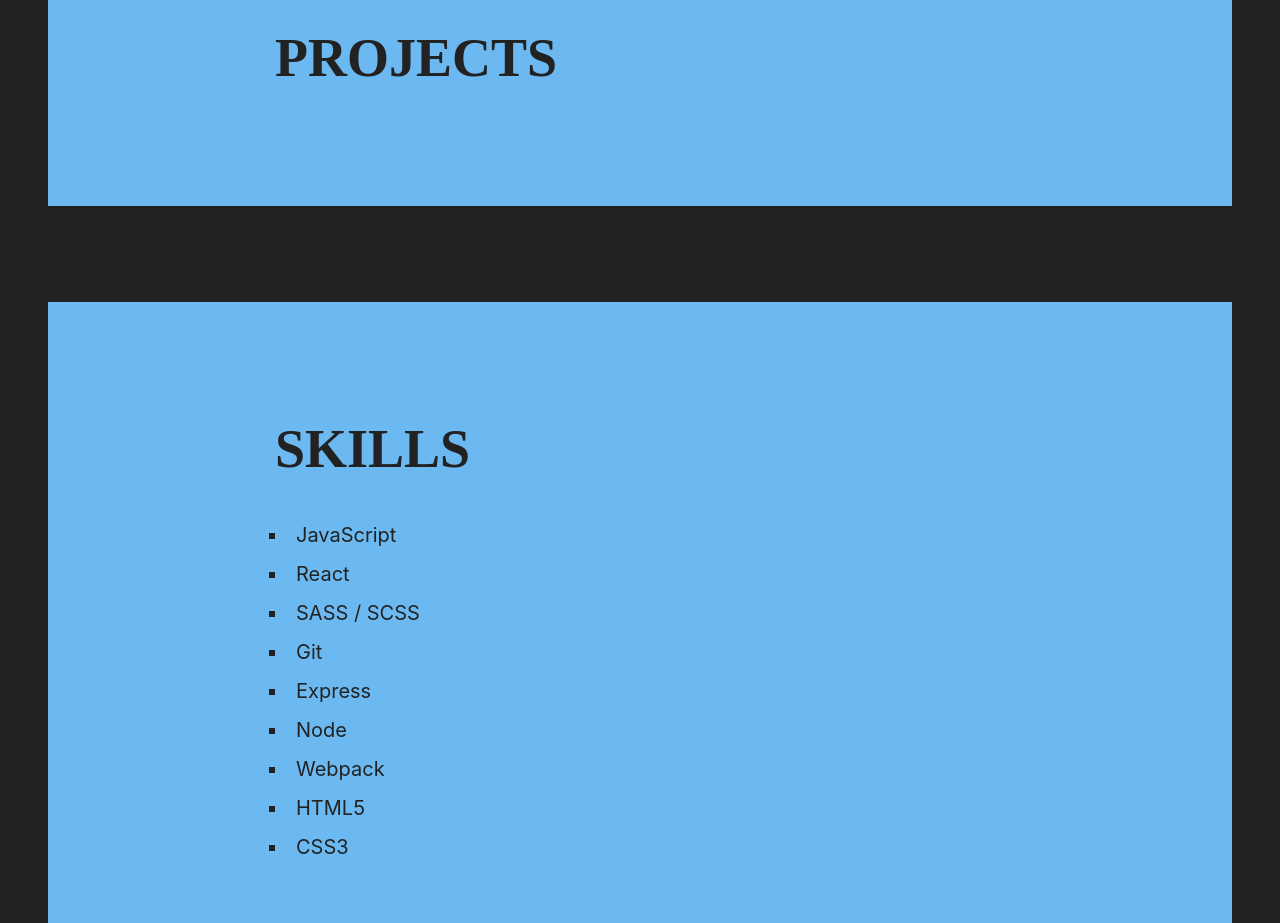
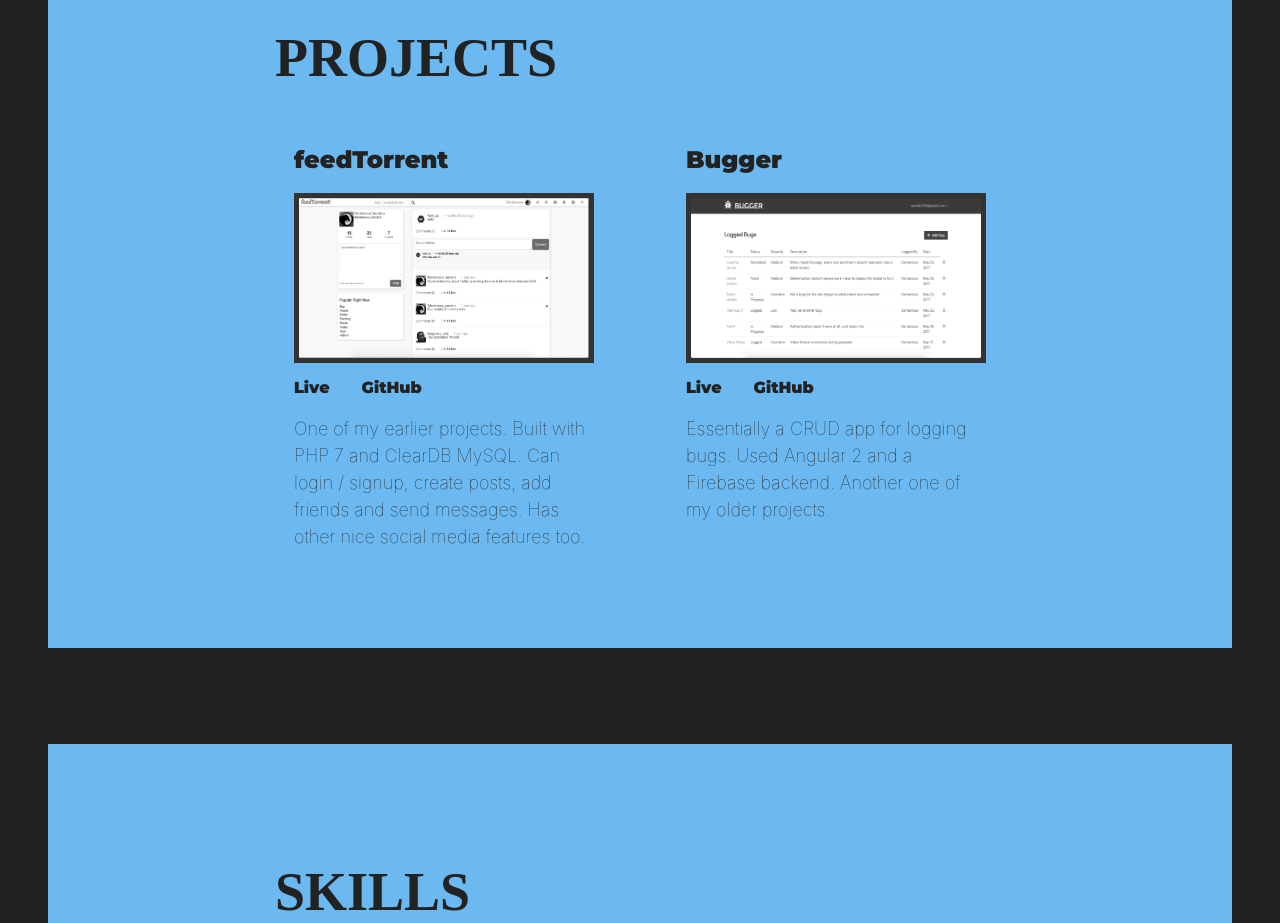
Before and after one commit to sanddc318/portfolio, a React (Create React App) app in the folder client/: page / in a window 1280 px wide. Shown: the part 2180-3103 px from the top of the page. Built offline with nearby package versions, Linux system fonts and the light colour scheme; a web font is replaced by a local one.

Commit message:
Filled in the projects page with some projects

```diff
--- a/client/src/components/Projects.js
+++ b/client/src/components/Projects.js
@@ -1,9 +1,44 @@
 import React from 'react'
+
+import projects from '../utils/projectsAPI'
 
 const Projects = () => (
   <div className="outer-box outer-box--inverted" id="projects">
     <div className="container container--inverted">
       <h1 className="component-header">&nbsp; Projects &nbsp;</h1>
+
+      <div className="projects-grid">
+        {projects.map(project => {
+          const backgroundStyles = {
+            backgroundSize: 'cover',
+            border: '5px solid #333',
+            filter: 'grayscale()',
+            height: '160px'
+          }
+
+          return (
+            <section className="project" key={project.name}>
+              <h2>{project.name}</h2>
+
+              <div style={backgroundStyles} className="project-thumbnail">
+                <img
+                  src={require(`../public/images/${project.image}`)}
+                  alt="Project thumbnail"
+                />
+              </div>
+
+              <a href={project.url} className="project-link" target="_blank">
+                Live
+              </a>
+              <a href={project.github} className="project-link" target="_blank">
+                GitHub
+              </a>
+
+              <p className="project-description">{project.description}</p>
+            </section>
+          )
+        })}
+      </div>
     </div>
   </div>
 )
--- a/client/src/styles/components/_projects.scss
+++ b/client/src/styles/components/_projects.scss
@@ -0,0 +1,33 @@
+.projects-grid {
+  display: flex;
+  justify-content: space-around;
+  flex-wrap: wrap;
+}
+
+.project {
+  flex: 0 300px;
+}
+
+.project-thumbnail {
+  height: 100px;
+  margin-bottom: $m-size;
+}
+
+.project-thumbnail > img {
+  height: 100%;
+  width: 100%;
+}
+
+.project-link {
+  color: $off-black;
+  margin-right: $l-size;
+  text-decoration: none;
+}
+
+.project-description {
+  font-family: -apple-system, BlinkMacSystemFont, 'Segoe UI', Roboto, Oxygen,
+    Ubuntu, Cantarell, 'Open Sans', 'Helvetica Neue', sans-serif;
+  font-size: 1.8rem;
+  font-weight: 100;
+  line-height: 1.5;
+}
--- a/client/src/styles/styles.css
+++ b/client/src/styles/styles.css
@@ -168,6 +168,33 @@ textarea:active {
   text-decoration: none;
   margin: 0.8rem 0; }
 
+.projects-grid {
+  display: flex;
+  justify-content: space-around;
+  flex-wrap: wrap; }
+
+.project {
+  flex: 0 300px; }
+
+.project-thumbnail {
+  height: 100px;
+  margin-bottom: 1.6rem; }
+
+.project-thumbnail > img {
+  height: 100%;
+  width: 100%; }
+
+.project-link {
+  color: #222222;
+  margin-right: 3.2rem;
+  text-decoration: none; }
+
+.project-description {
+  font-family: -apple-system, BlinkMacSystemFont, 'Segoe UI', Roboto, Oxygen, Ubuntu, Cantarell, 'Open Sans', 'Helvetica Neue', sans-serif;
+  font-size: 1.8rem;
+  font-weight: 100;
+  line-height: 1.5; }
+
 .splash__intro {
   font-size: 5.4rem;
   margin: 0;
--- /dev/null
+++ b/client/src/utils/projectsAPI.js
@@ -0,0 +1,18 @@
+export default [
+  {
+    name: 'feedTorrent',
+    image: 'feedTorrent_thumbnail.png',
+    url: 'https://feedtorrent.herokuapp.com/index.php',
+    github: 'https://github.com/sanddc318/swirlfeed',
+    description:
+      'One of my earlier projects. Built with PHP 7 and ClearDB MySQL. Can login / signup, create posts, add friends and send messages. Has other nice social media features too.'
+  },
+  {
+    name: 'Bugger',
+    image: 'bugger_thumbnail.png',
+    url: 'https://bugger-80571.firebaseapp.com/bugs',
+    github: 'https://github.com/sanddc318/angular2-bug-tracker',
+    description:
+      'Essentially a CRUD app for logging bugs. Used Angular 2 and a Firebase backend. Another one of my older projects.'
+  }
+]
```
Also changed, not shown: client/src/public/images/bugger_thumbnail.png (added), client/src/public/images/feedTorrent_thumbnail.png (added).
